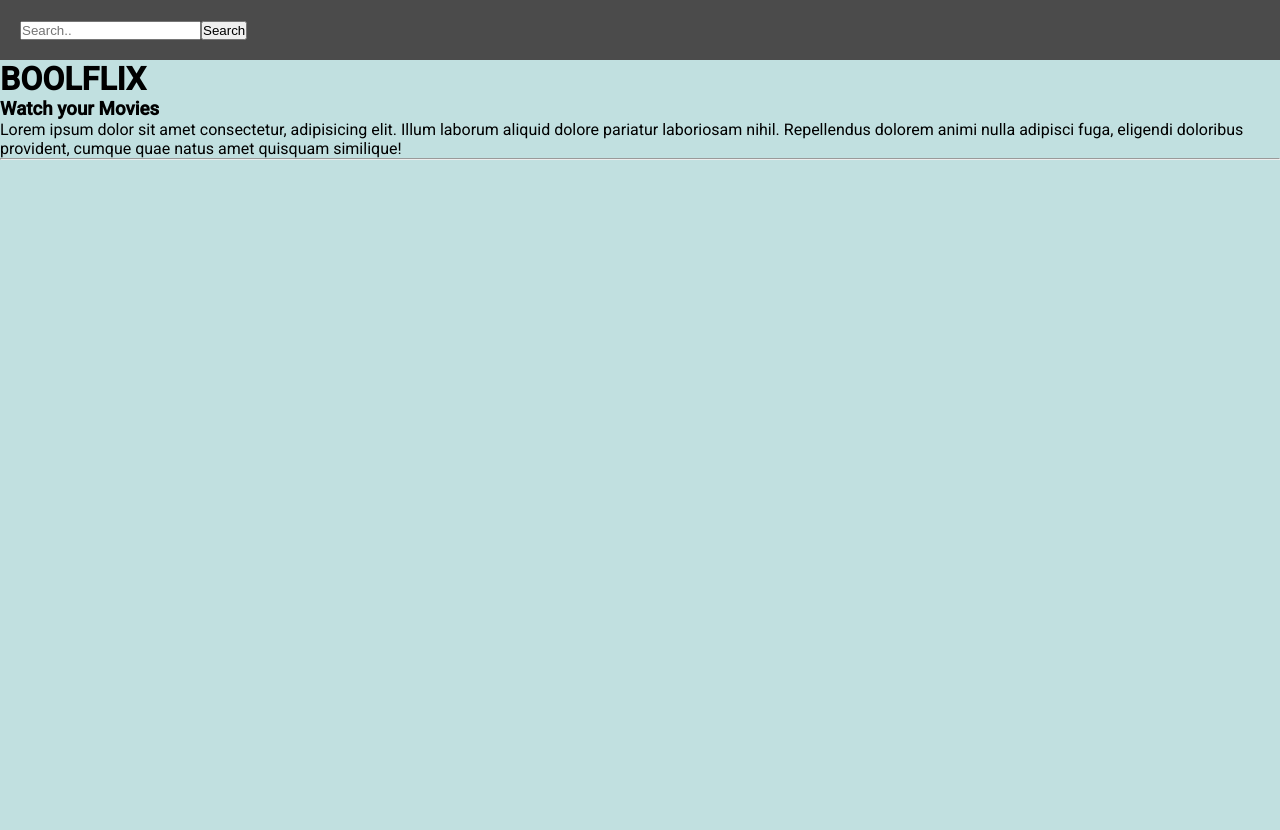
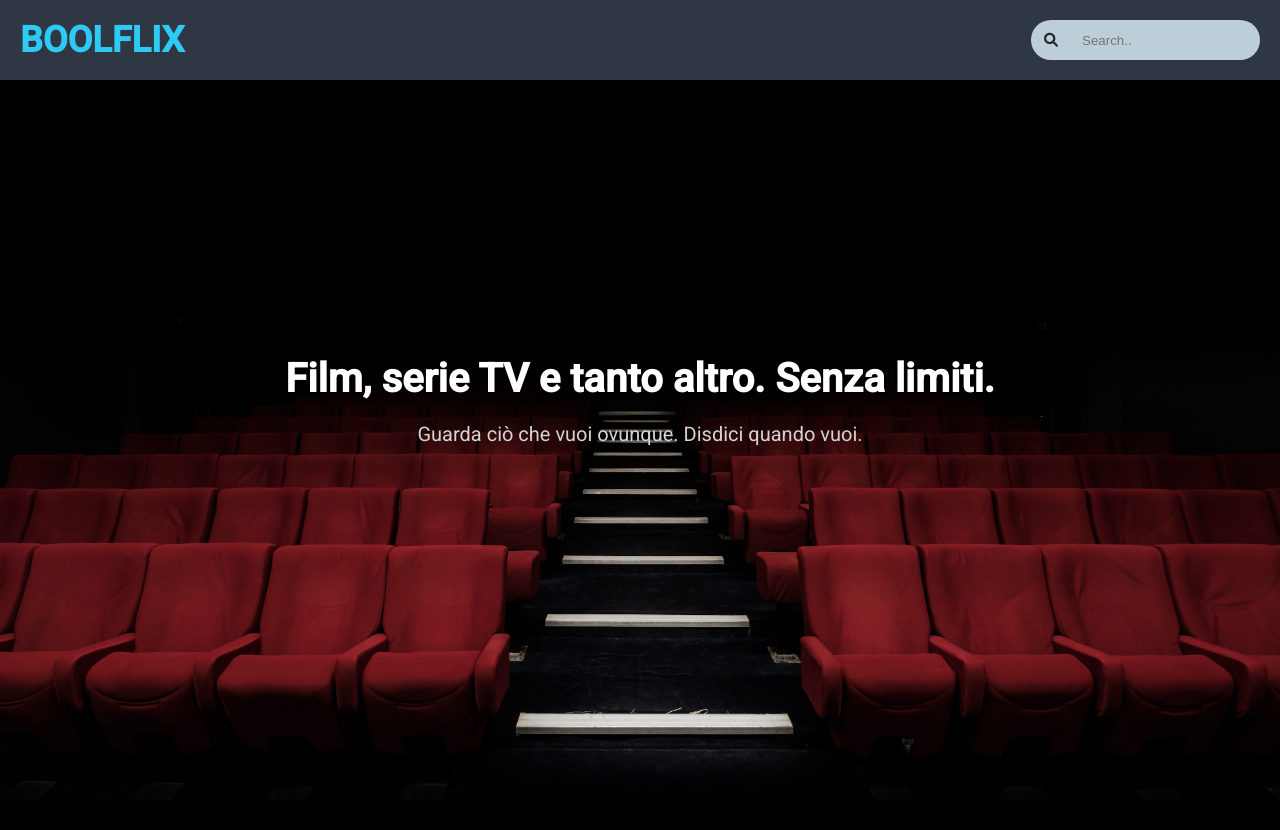
Before and after one commit to FeDeRiCo9719/vue-boolflix, a Vue app: page / in a window 1280 px wide. Shown: the top 830 px of the page. Before the commit the page ends 800 px from the top, so only its background shows below. Built offline with nearby package versions, Linux system fonts and the light colour scheme.

Commit message:
movies css

```diff
--- a/src/assets/style/common.scss
+++ b/src/assets/style/common.scss
@@ -15,6 +15,11 @@
 
 // ---------------------- COMMON ----------------------/
 body {
-    background-color: rgb(193, 224, 224);
+    background-color: rgb(0, 0, 0);
     font-family: "Roboto";
+
 }
+header {
+    // margin-top: 100px;
+    margin-bottom: 100px;
+}
--- a/src/components/Film.vue
+++ b/src/components/Film.vue
@@ -1,11 +1,21 @@
 <template>
-  <div>
+  <div class="ContainerFilms">
     <h2 v-if="listFilms.length > 0" >Movies</h2>
+    <hr v-if="listFilms.length > 0">
     <ul>
       <li v-for="(item, index) in listFilms" :key="index">
-        <h3>{{ listFilms[index].title }}</h3>
-        <h4>{{ listFilms[index].original_title }}</h4>
 
+        <!-- poster -->
+        <div class="poster">
+          <img :src="('https://image.tmdb.org/t/p/w342' + listFilms[index].poster_path)" alt=""> <!-- https://image.tmdb.org/t/p/w342 -->
+        </div>
+        <!-- info -->
+        <div class="info">
+          <div class="title">{{ listFilms[index].title }}</div>
+          <div>{{ listFilms[index].overview }}</div>
+        </div>
+
+        <div class="bottomBox">
           <!-- language -->
           <div class="language">
             <img v-if="flags.includes(listFilms[index].original_language)" :src="require(`../assets/img/flags/${listFilms[index].original_language}.png`)" alt="language icon">
@@ -16,9 +26,8 @@
           <div>
             <i  class="fas fa-star" v-for="(n,I) in movieStars" :key="I" :class="I < Math.round(listFilms[index].vote_average/2) ? 'yellow' : 'grey'" ></i>
           </div>
+        </div>
 
-        <!-- poster -->
-        <img :src="('https://image.tmdb.org/t/p/w342' + listFilms[index].poster_path)" alt=""> <!-- https://image.tmdb.org/t/p/w342 -->
       </li>
     </ul>
   </div>
@@ -41,8 +50,58 @@ export default {
 <!-- Add "scoped" attribute to limit CSS to this component only -->
 <style scoped lang="scss">
 
+.ContainerFilms {
+  width: 95%;
+  margin: auto;
+
+  h2 {
+    font-size: 30px;
+    text-align: center;
+    margin: 10px 0;
+  }
+  hr {
+    margin-bottom: 20px;
+    border-color: rgba(255, 255, 255, 0.445);
+  }
+  ul {
+    display: flex;
+    justify-content: center;
+    flex-wrap: wrap;
+  }
+  li {
+    cursor: pointer;
+    display: inline-block;
+    margin: 10px;
+    padding: 10px;
+    border-radius: 10px;
+    width: 180px;
+    background-color: rgb(47, 55, 68);
+
+    .info {
       div {
+        width: 150px;
+        font-size: 12px;
+        white-space: nowrap;
+        overflow: hidden;
+        text-overflow: ellipsis;
+        margin: 5px 0;
+        color: rgb(158, 158, 158);
+      }
+      .title {
+        font-size: 15px;
+        font-weight: 500;
+        color: rgb(255, 255, 255);
+      }
 
+    }
+    .bottomBox {
+      display: flex;
+      justify-content: space-between;
+      margin-top: 20px;
+    }
+  }
+
+  // language
   .language {
     width: 20px;
 
@@ -60,13 +119,24 @@ div {
       border-radius: 50%;
     }
   }
-
+  // stars colors
   .yellow {
     color: rgb(221, 206, 0);
   }
-
   .grey {
     color: grey;
   }
+  // posters
+  .poster {
+    width: 100%;
+    height: 150px;
+    background-color: grey;
+    overflow: hidden;
+    margin-bottom: 20px;
+
+    img {
+      width: 100%;
+    }
+  }
 }
 </style>
--- a/src/components/Films.vue
+++ b/src/components/Films.vue
@@ -1,13 +1,14 @@
 <template>
-    <div>
+    <div class="container">
       <!-- impaginazione home esempio -->
-      <div>
-        <h1>BOOLFLIX</h1>
-        <h3>Watch your Movies</h3>
-        <p>Lorem ipsum dolor sit amet consectetur, adipisicing elit. Illum laborum aliquid dolore pariatur laboriosam nihil. Repellendus dolorem animi nulla adipisci fuga, eligendi doloribus provident, cumque quae natus amet quisquam similique!</p>
+      <div class="hero" v-if="savedText == ''">
+        <div class="text-hero">
+          <h1>Film, serie TV e tanto altro. Senza limiti.</h1>
+          <p>Guarda ciò che vuoi ovunque. Disdici quando vuoi.</p>
         </div>
-      <hr>
+      </div>
 
+      <main>
         <!-- Movies -->
         <Film :listFilms="filmsFound"/>
         <hr v-if="TVseriesFound.length > 0">
@@ -16,6 +17,7 @@
 
         <!-- No results -->
         <h2 v-if="savedText != '' & filmsFound.length <1 & TVseriesFound.length <1 " >Sorry, no results for "{{ savedText }}"</h2>
+      </main>
 
     </div>
 </template>
@@ -37,5 +39,36 @@ export default {
 
 <!-- Add "scoped" attribute to limit CSS to this component only -->
 <style scoped lang="scss">
+.container {
+  .hero {
+    background-image: url('../assets/img/hero.jpg');
+    background-position: center;
+    background-size: cover;
+    background-repeat: no-repeat;
+    height: 100vh;
+    color: white;
+    text-align: center;
 
+    .text-hero {
+      width: 60%;
+      font-size: 20px;
+      color: rgb(212, 212, 212);
+      position: absolute;
+      top: 50%;
+      left: 50%;
+      transform: translate(-50%, -50%);
+      z-index: 2;
+
+      h1 {
+        margin-bottom: 20px;
+        font-size: 40px;
+        color: white;
+      }
+    }
+  }
+}
+main {
+  padding-top: 100px;
+  color: white;
+}
 </style>
--- a/src/components/Header.vue
+++ b/src/components/Header.vue
@@ -1,8 +1,11 @@
 <template>
   <header>
+    <div class="logo">
+      <h2>BOOLFLIX</h2>
+    </div>
     <form>
+      <button @click.prevent="$emit('searchFilm', textFilmSearch )" ><i class="fas fa-search"></i></button>
       <input type="text" placeholder="Search.." v-model="textFilmSearch" >
-      <button @click.prevent="$emit('searchFilm', textFilmSearch )" >Search</button>
     </form>
   </header>
 </template>
@@ -23,7 +26,52 @@ export default {
 <!-- Add "scoped" attribute to limit CSS to this component only -->
 <style scoped lang="scss">
 header {
-  background-color: rgb(75, 75, 75);
+  width: 100%;
+  z-index: 10;
+  position: fixed;
+
+  display: flex;
+  justify-content: space-between;
+  align-items: center;
+
+  height: 80px;
+  padding: 0px 20px;
+  background-color: rgb(47, 55, 68);
+  // border-bottom: 1px solid rgba(255, 255, 255, 0.582);
   padding: 20px;
+
+  .logo {
+    font-size: 24px;
+    color:rgb(45, 203, 243);
+    cursor: pointer;
+  }
+
+  input {
+    padding-left: 10px;
+    height: 40px;
+    outline: none;
+    background-color: rgb(190, 206, 216);
+    border: 1px solid rgba(128, 128, 128, 0);
+    border-radius: 0px 20px 20px 0px;
+    color: rgb(68, 68, 68);
+  }
+  button {
+    // padding: 10px;
+    height: 40px;
+    width: 40px;
+    cursor: pointer;
+    border: 1px solid rgba(128, 128, 128, 0);
+    background-color: rgb(190, 206, 216);
+    color: rgb(39, 39, 39);
+    border-radius: 20px 0px 0px 20px;
+    &:hover {
+      color: rgb(83, 98, 129);
+    }
+
+    i {
+      font-size: 14px;
+      text-align: center;
+    }
+  }
 }
 </style>
```
Also changed, not shown: src/assets/img/hero.jpg (added). Lines whose indentation alone changed are shown as unchanged.
